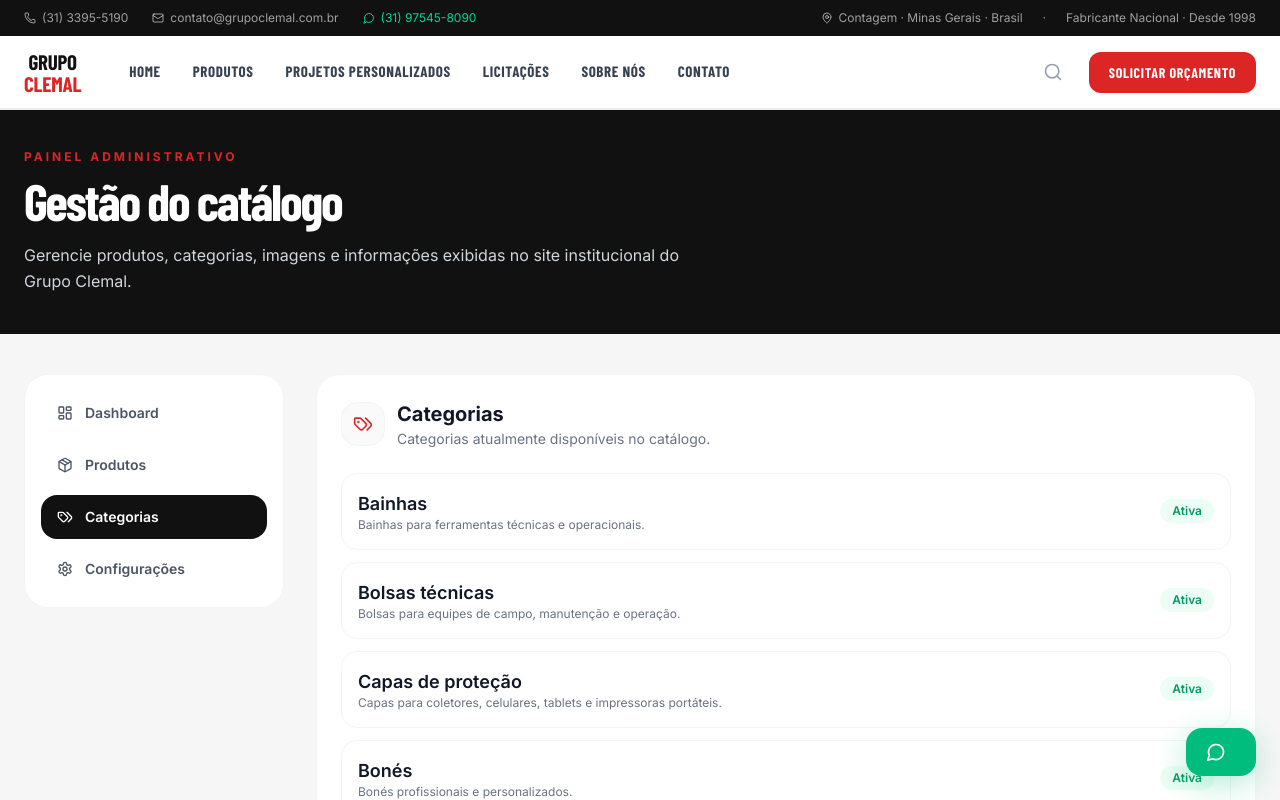
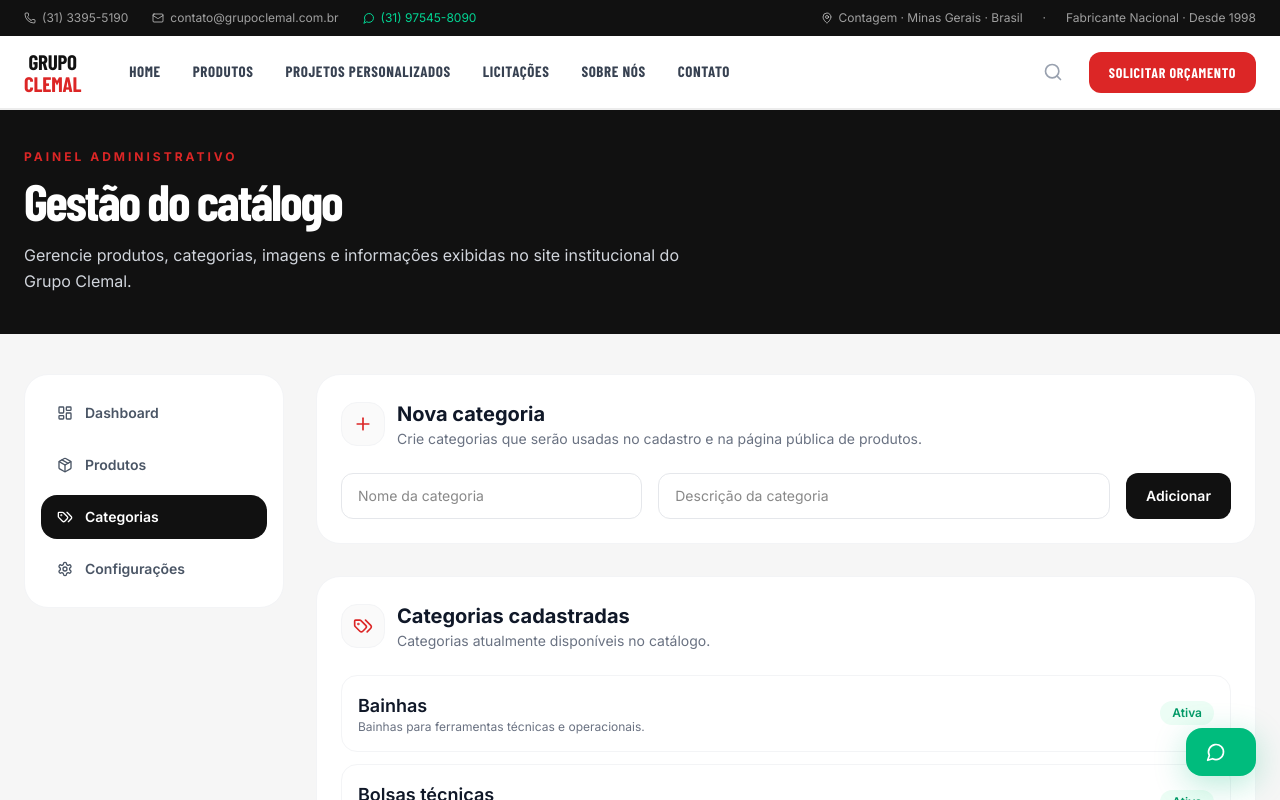
Before and after one commit to BrendonCastroBrnnN/site-grupo-clemal, a React (Vite) app: page / in a window 1280 px wide. Both pictures are taken after a click on the button "Categorias". Shown: the top 800 px of the page. Built offline with nearby package versions, Linux system fonts and the light colour scheme; a web font is replaced by a local one.

Commit message:
feat: adiciona cadastro temporario de categorias

```diff
--- a/src/app/components/admin/AdminCategoriesSection.tsx
+++ b/src/app/components/admin/AdminCategoriesSection.tsx
@@ -1,10 +1,69 @@
-import { Tags } from "lucide-react";
-import { getCategories } from "../../services/categoriesService";
+import { Plus, Tags } from "lucide-react";
+import { useState } from "react";
+import { createCategory, getAllCategories } from "../../services/categoriesService";
 
 export function AdminCategoriesSection() {
-  const categories = getCategories();
+  const [refreshKey, setRefreshKey] = useState(0);
+  const [name, setName] = useState("");
+  const [description, setDescription] = useState("");
+
+  const categories = getAllCategories();
+
+  function handleSubmit(event: React.FormEvent<HTMLFormElement>) {
+    event.preventDefault();
+
+    if (!name.trim()) {
+      alert("Informe o nome da categoria.");
+      return;
+    }
+
+    createCategory(name.trim(), description.trim());
+
+    setName("");
+    setDescription("");
+    setRefreshKey((current) => current + 1);
+  }
 
   return (
+    <div className="space-y-8" key={refreshKey}>
+      <form onSubmit={handleSubmit} className="bg-white rounded-3xl border border-gray-100 p-6">
+        <div className="flex items-center gap-3 mb-6">
+          <div className="w-11 h-11 rounded-2xl bg-[#fafafa] border border-gray-100 flex items-center justify-center">
+            <Plus className="w-5 h-5 text-[#dc2626]" />
+          </div>
+
+          <div>
+            <h2 className="font-bold text-gray-900">Nova categoria</h2>
+            <p className="text-sm text-gray-500">
+              Crie categorias que serão usadas no cadastro e na página pública de produtos.
+            </p>
+          </div>
+        </div>
+
+        <div className="grid grid-cols-1 md:grid-cols-[1fr_1.5fr_auto] gap-4">
+          <input
+            value={name}
+            onChange={(event) => setName(event.target.value)}
+            placeholder="Nome da categoria"
+            className="rounded-xl border border-gray-200 px-4 py-3 text-sm outline-none focus:border-[#dc2626]"
+          />
+
+          <input
+            value={description}
+            onChange={(event) => setDescription(event.target.value)}
+            placeholder="Descrição da categoria"
+            className="rounded-xl border border-gray-200 px-4 py-3 text-sm outline-none focus:border-[#dc2626]"
+          />
+
+          <button
+            type="submit"
+            className="rounded-xl bg-[#111111] text-white font-semibold px-5 py-3 text-sm hover:bg-[#262626] transition-colors"
+          >
+            Adicionar
+          </button>
+        </div>
+      </form>
+
       <div className="bg-white rounded-3xl border border-gray-100 p-6">
         <div className="flex items-center gap-3 mb-6">
           <div className="w-11 h-11 rounded-2xl bg-[#fafafa] border border-gray-100 flex items-center justify-center">
@@ -12,7 +71,7 @@
           </div>
 
           <div>
-          <h2 className="font-bold text-gray-900">Categorias</h2>
+            <h2 className="font-bold text-gray-900">Categorias cadastradas</h2>
             <p className="text-sm text-gray-500">
               Categorias atualmente disponíveis no catálogo.
             </p>
@@ -30,12 +89,19 @@
                 <p className="text-xs text-gray-500">{category.description}</p>
               </div>
 
-            <span className="text-xs font-semibold text-emerald-600 bg-emerald-50 px-3 py-1 rounded-full">
-              Ativa
+              <span
+                className={`text-xs font-semibold px-3 py-1 rounded-full ${
+                  category.isActive
+                    ? "text-emerald-600 bg-emerald-50"
+                    : "text-gray-500 bg-gray-100"
+                }`}
+              >
+                {category.isActive ? "Ativa" : "Inativa"}
               </span>
             </div>
           ))}
         </div>
       </div>
+    </div>
   );
 }
--- a/src/app/services/categoriesService.ts
+++ b/src/app/services/categoriesService.ts
@@ -1,6 +1,8 @@
 import type { Category } from "../types/product";
 
-const categories: Category[] = [
+const STORAGE_KEY = "grupo-clemal-categories";
+
+const defaultCategories: Category[] = [
   {
     id: "1",
     name: "Bainhas",
@@ -43,12 +45,63 @@
   },
 ];
 
+function generateSlug(value: string): string {
+  return value
+    .toLowerCase()
+    .normalize("NFD")
+    .replace(/[\u0300-\u036f]/g, "")
+    .replace(/[^a-z0-9\s-]/g, "")
+    .trim()
+    .replace(/\s+/g, "-");
+}
+
+function loadCategories(): Category[] {
+  const stored = localStorage.getItem(STORAGE_KEY);
+
+  if (!stored) {
+    localStorage.setItem(STORAGE_KEY, JSON.stringify(defaultCategories));
+    return defaultCategories;
+  }
+
+  try {
+    return JSON.parse(stored) as Category[];
+  } catch {
+    return defaultCategories;
+  }
+}
+
+function saveCategories(categories: Category[]) {
+  localStorage.setItem(STORAGE_KEY, JSON.stringify(categories));
+}
+
 export function getCategories(): Category[] {
-  return categories
+  return loadCategories()
     .filter((category) => category.isActive)
     .sort((a, b) => (a.order || 0) - (b.order || 0));
+}
+
+export function getAllCategories(): Category[] {
+  return loadCategories().sort((a, b) => (a.order || 0) - (b.order || 0));
 }
 
 export function getCategoryBySlug(slug: string): Category | undefined {
   return getCategories().find((category) => category.slug === slug);
 }
+
+export function createCategory(name: string, description: string): Category {
+  const categories = loadCategories();
+
+  const category: Category = {
+    id: crypto.randomUUID(),
+    name,
+    slug: generateSlug(name),
+    description,
+    isActive: true,
+    order: categories.length + 1,
+    createdAt: new Date().toISOString(),
+  };
+
+  saveCategories([...categories, category]);
+
+  return category;
+}
```
Lines whose indentation alone changed are shown as unchanged.
